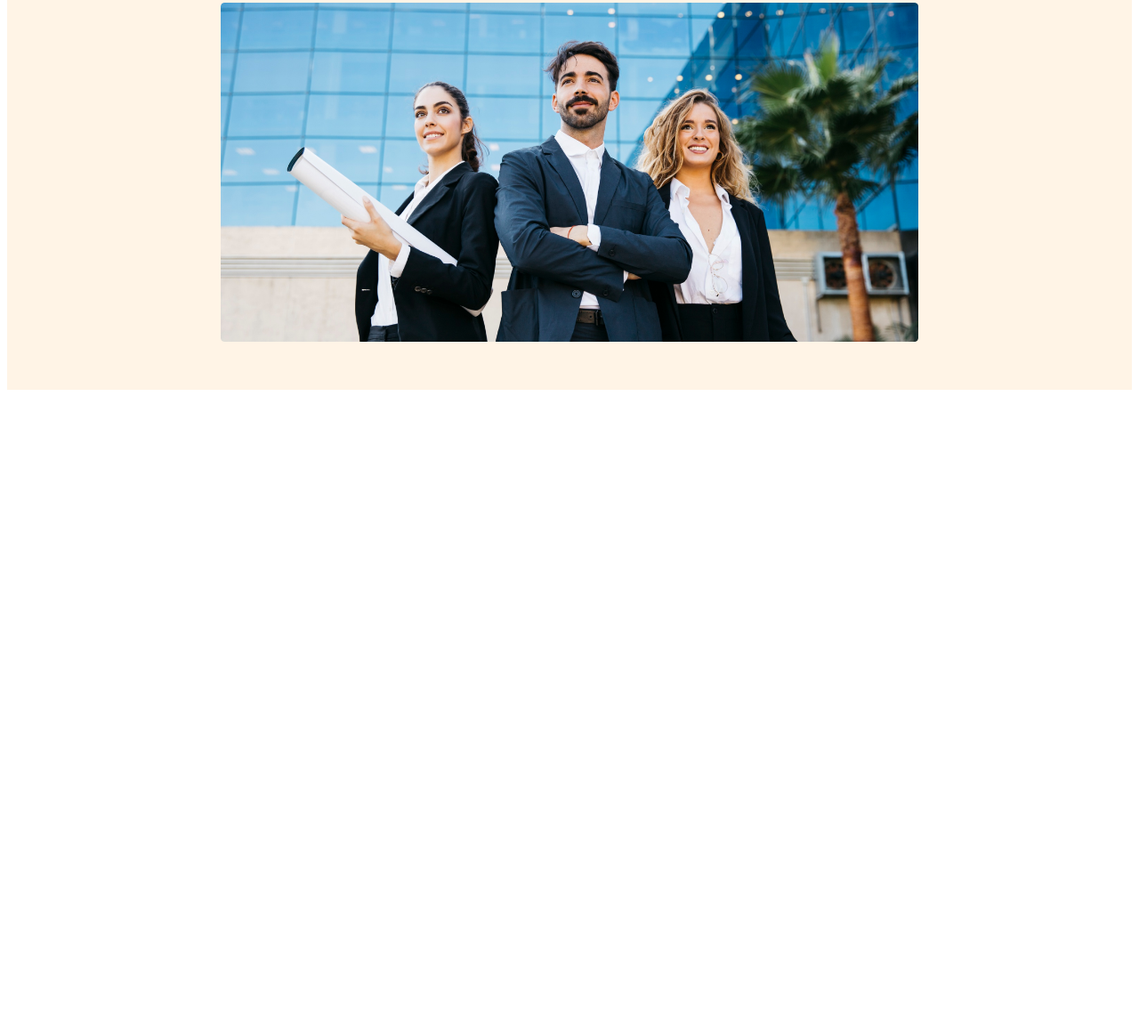
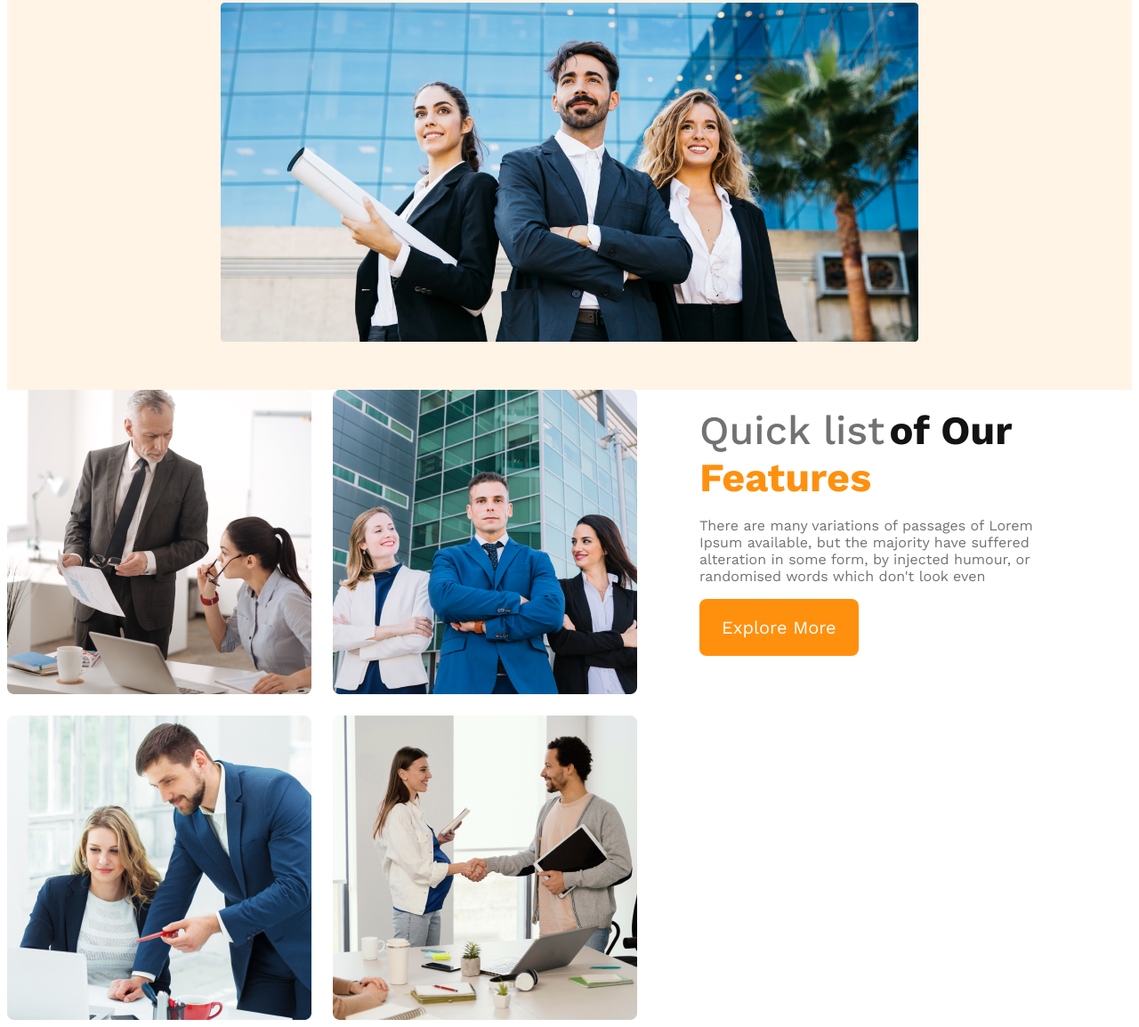
Before and after one commit to princemahmood117/Architecture-Website, a plain HTML site: page index.html in a window 1280 px wide. Shown: the part 635-1789 px from the top of the page at 89% size. Before the commit the page ends 1081 px from the top, so only its background shows below. Drawn offline with nearby package versions, Linux system fonts and the light colour scheme.

Commit message:
images added

```diff
--- a/Styles/style.css
+++ b/Styles/style.css
@@ -87,10 +87,80 @@ header {
     font-weight: 400;
 }
 
-.banner img{
+.banner img {
     margin-top: 20px;
     width: 100%;
 }
+
+
+main {
+    max-width: 1440px;
+    margin: 0px auto;
+}
+
+.team-container {
+    display: flex;
+}
+
+.text-features {
+    color: #FF900E;
+    font-family: Work Sans;
+    font-size: 45px;
+    font-style: normal;
+    font-weight: 700;
+}
+
+.team-description {
+    color: var(--Dark-03, #727272);
+    font-family: Work Sans;
+    font-size: 16px;
+    font-weight: 400;
+
+}
+
+.team-img-comtainer {
+    display: grid;
+    grid-template-columns: repeat(2, 1fr);
+    gap: 1.5rem;
+}
+
+.team-content {
+    padding-left: 70px;
+    padding-right: 70px;
+}
+
+.quick {
+    color: #727272;
+    font-family: Work Sans;
+    font-size: 45px;
+    font-weight: 500;
+}
+
+.our {
+    color: #131313;
+    font-family: Work Sans;
+    font-size: 45px;
+    font-weight: 700;
+}
+
+
+
+
+
+
+
+
+
+
+
+
+
+
+
+
+
+
+
 
 
 /* responsive */
@@ -114,7 +184,7 @@ header {
 
 @media screen and (min-width:567px) and (max-width:960px) {
 
-    nav{
+    nav {
         flex-direction: column;
     }
 
@@ -127,7 +197,7 @@ header {
 /* semi larger devices */
 
 @media screen and (min-width:1024px) and (max-width:1400px) {
-    nav{
+    nav {
         flex-direction: column;
     }
 
--- a/index.html
+++ b/index.html
@@ -42,7 +42,34 @@
         </div>
     </header>
 
-    <main></main>
+
+
+
+    <main>
+
+        <section class="team-container">
+
+            <div class="team-img-comtainer">
+              <img src="./Assets/team1.png" alt="">
+              <img src="./Assets/team2.png" alt="">
+              <img src="./Assets/team3.png" alt="">
+              <img src="./Assets/team4.png" alt="">
+
+            </div>
+
+
+
+            <div class="team-content">
+
+              <h3 class="team-title"><span class="quick">Quick list</span> <span class="our">of Our</span> <span class="text-features">Features</span></h3>
+
+              <p class="team-description">There are many variations of passages of Lorem Ipsum available, but the majority have suffered alteration in some form, by injected humour, or randomised words which don't look even</p>
+              <button class="btn-primary">Explore More</button>
+
+            </div>
+        </section>
+
+    </main>
 
     <footer></footer>
   </body>
```
